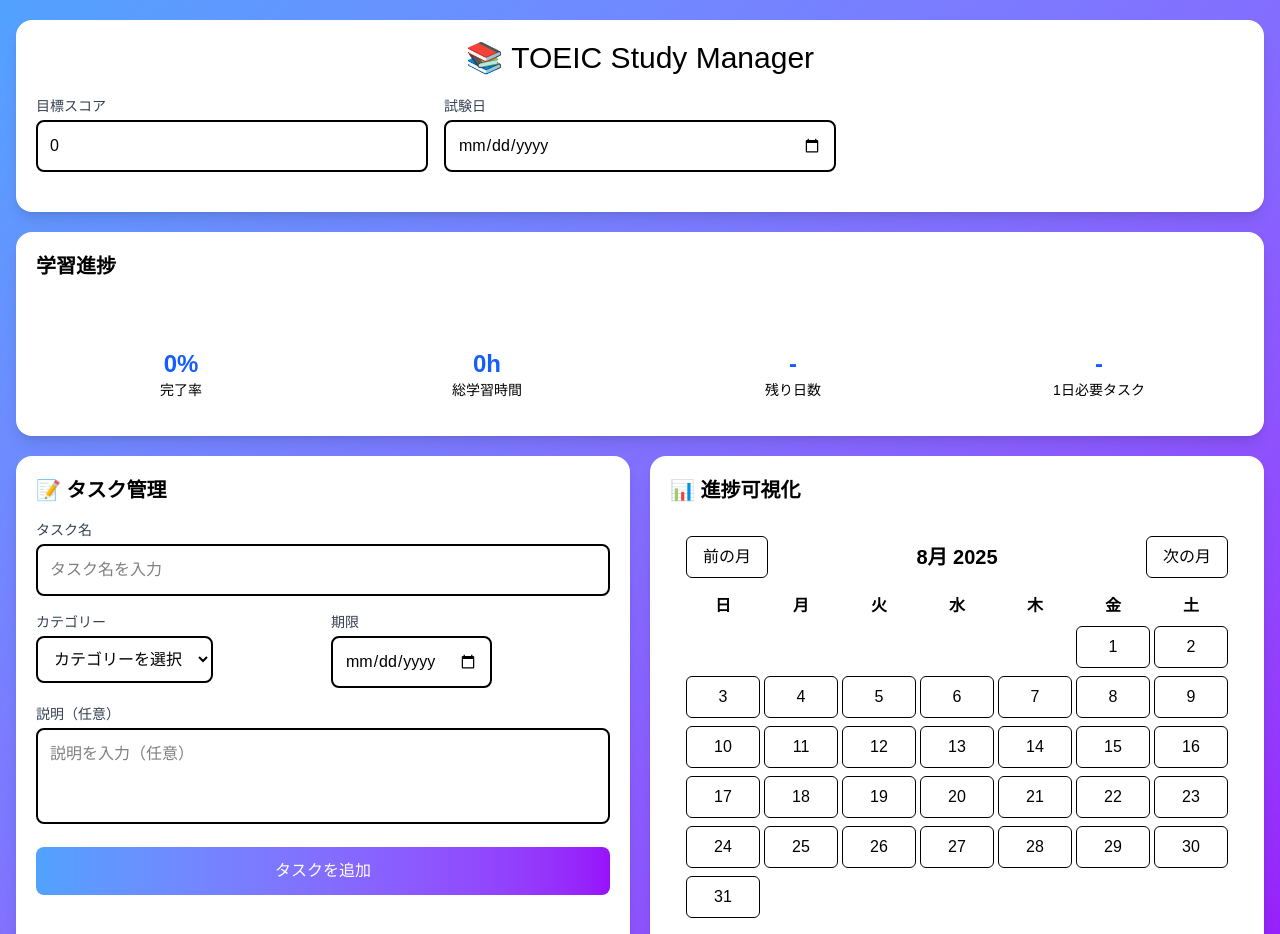
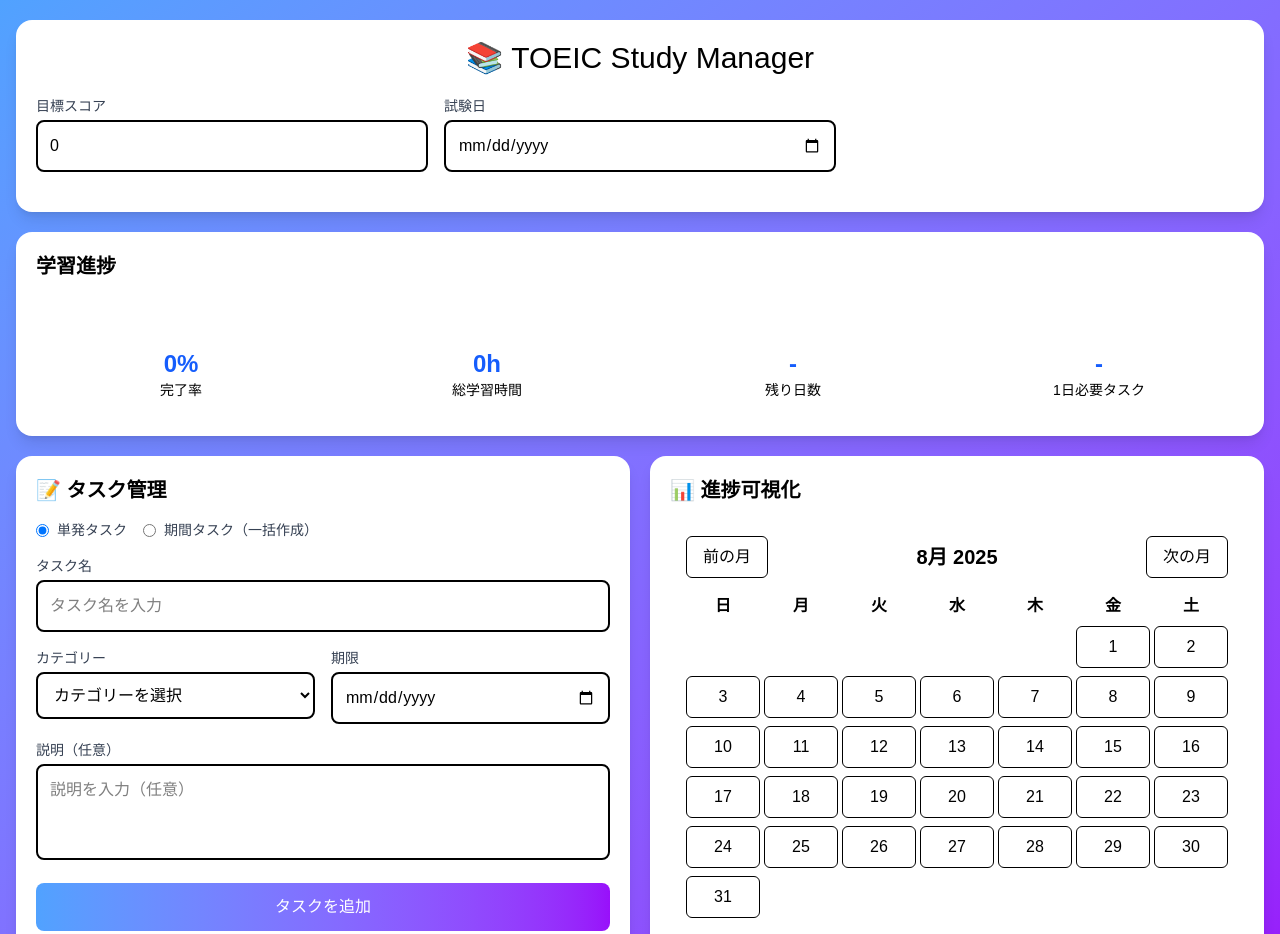
Before and after one commit to hiro-mu/toeic-study-manager, a Next.js app: page / in a window 1280 px wide. Shown: the top 934 px of the page. Built offline with nearby package versions, Linux system fonts and the light colour scheme.

Commit message:
期間範囲でのタスク一括作成機能

```diff
--- a/src/app/page.tsx
+++ b/src/app/page.tsx
@@ -157,6 +157,17 @@
             };
             setUncompletedTasks([...uncompletedTasks, newTask]);
             localStorage.setItem('toeicTasks', JSON.stringify([...uncompletedTasks, newTask]));
+          }}
+          onAddBulkTasks={(tasksData) => {
+            const newTasks: Task[] = tasksData.map((taskData, index) => ({
+              id: Date.now() + index,
+              ...taskData,
+              completed: false,
+              createdAt: new Date().toISOString(),
+            }));
+            const updatedTasks = [...uncompletedTasks, ...newTasks];
+            setUncompletedTasks(updatedTasks);
+            localStorage.setItem('toeicTasks', JSON.stringify(updatedTasks));
           }} />
           <TaskList
             tasks={uncompletedTasks}
--- a/src/components/TaskForm.tsx
+++ b/src/components/TaskForm.tsx
@@ -9,22 +9,71 @@
     description: string;
     dueDate: string;
   }) => void;
+  onAddBulkTasks: (tasks: {
+    title: string;
+    category: string;
+    description: string;
+    dueDate: string;
+  }[]) => void;
 }
 
-export default function TaskForm({ onAddTask }: TaskFormProps) {
+export default function TaskForm({ onAddTask, onAddBulkTasks }: TaskFormProps) {
   const [title, setTitle] = useState('');
   const [category, setCategory] = useState('other');
   const [description, setDescription] = useState('');
   const [dueDate, setDueDate] = useState('');
+  const [isRangeMode, setIsRangeMode] = useState(false);
+  const [startDate, setStartDate] = useState('');
+  const [endDate, setEndDate] = useState('');
   const [error, setError] = useState('');
+
+  const generateDateRange = (start: string, end: string): string[] => {
+    const dates: string[] = [];
+    const startDate = new Date(start);
+    const endDate = new Date(end);
+
+    const currentDate = new Date(startDate);
+    while (currentDate <= endDate) {
+      dates.push(currentDate.toISOString().split('T')[0]);
+      currentDate.setDate(currentDate.getDate() + 1);
+    }
+
+    return dates;
+  };
 
   const handleSubmit = (e: React.FormEvent) => {
     e.preventDefault();
-    if (!title || !dueDate) {
-      setError('タイトルと期限は必須です');
+
+    if (!title) {
+      setError('タイトルは必須です');
       return;
     }
-    setError('');
+
+    if (isRangeMode) {
+      if (!startDate || !endDate) {
+        setError('開始日と終了日は必須です');
+        return;
+      }
+
+      if (new Date(startDate) > new Date(endDate)) {
+        setError('開始日は終了日より前の日付を選択してください');
+        return;
+      }
+
+      const dateRange = generateDateRange(startDate, endDate);
+      const bulkTasks = dateRange.map(date => ({
+        title,
+        category,
+        description,
+        dueDate: date,
+      }));
+
+      onAddBulkTasks(bulkTasks);
+    } else {
+      if (!dueDate) {
+        setError('期限は必須です');
+        return;
+      }
 
       onAddTask({
         title,
@@ -32,16 +81,46 @@
         description,
         dueDate,
       });
+    }
+
+    setError('');
+
 
     // フォームをリセット
     setTitle('');
     setCategory('other');
     setDescription('');
     setDueDate('');
+    setStartDate('');
+    setEndDate('');
   };
 
   return (
-    <form onSubmit={handleSubmit} className="space-y-4 mb-6">
+    <div className="space-y-4 mb-6">
+      <div className="flex items-center space-x-4 mb-4">
+        <label className="flex items-center">
+          <input
+            type="radio"
+            name="taskMode"
+            checked={!isRangeMode}
+            onChange={() => setIsRangeMode(false)}
+            className="mr-2"
+          />
+          <span className="text-sm font-medium text-gray-700">単発タスク</span>
+        </label>
+        <label className="flex items-center">
+          <input
+            type="radio"
+            name="taskMode"
+            checked={isRangeMode}
+            onChange={() => setIsRangeMode(true)}
+            className="mr-2"
+          />
+          <span className="text-sm font-medium text-gray-700">期間タスク（一括作成）</span>
+        </label>
+      </div>
+
+      <form onSubmit={handleSubmit} className="space-y-4">
       {error && (
         <div role="alert" className="bg-red-100 border border-red-400 text-red-700 px-4 py-3 rounded relative">
           {error}
@@ -64,7 +143,7 @@
         />
       </div>
 
-      <div className="grid grid-cols-1 md:grid-cols-2 gap-4">
+      <div className={`grid grid-cols-1 ${isRangeMode ? 'md:grid-cols-1' : 'md:grid-cols-2'} gap-4`}>
         <div>
           <label htmlFor="taskCategory" className="block text-sm font-medium text-gray-700 mb-1">
             カテゴリー
@@ -73,7 +152,7 @@
             id="taskCategory"
             value={category}
             onChange={(e) => setCategory(e.target.value)}
-            className="p-3 border-2 border-black-200 rounded-lg text-base text-black"
+            className="w-full p-3 border-2 border-black-200 rounded-lg text-base text-black"
           >
             <option value="other">カテゴリーを選択</option>
             <option value="listening">リスニング</option>
@@ -83,6 +162,7 @@
           </select>
         </div>
 
+        {!isRangeMode ? (
           <div>
             <label htmlFor="taskDueDate" className="block text-sm font-medium text-gray-700 mb-1">
               期限
@@ -95,9 +175,43 @@
                 setDueDate(e.target.value);
                 setError('');
               }}
-            className="p-3 border-2 border-black-200 rounded-lg text-base text-black"
+              className="w-full p-3 border-2 border-black-200 rounded-lg text-base text-black"
             />
           </div>
+        ) : (
+          <div className="grid grid-cols-1 md:grid-cols-2 gap-4">
+            <div>
+              <label htmlFor="startDate" className="block text-sm font-medium text-gray-700 mb-1">
+                開始日
+              </label>
+              <input
+                id="startDate"
+                type="date"
+                value={startDate}
+                onChange={(e) => {
+                  setStartDate(e.target.value);
+                  setError('');
+                }}
+                className="w-full p-3 border-2 border-black-200 rounded-lg text-base text-black"
+              />
+            </div>
+            <div>
+              <label htmlFor="endDate" className="block text-sm font-medium text-gray-700 mb-1">
+                終了日
+              </label>
+              <input
+                id="endDate"
+                type="date"
+                value={endDate}
+                onChange={(e) => {
+                  setEndDate(e.target.value);
+                  setError('');
+                }}
+                className="w-full p-3 border-2 border-black-200 rounded-lg text-base text-black"
+              />
+            </div>
+          </div>
+        )}
       </div>
 
       <div>
@@ -111,17 +225,27 @@
             setDescription(e.target.value);
             setError('');
           }}
-          placeholder="説明を入力（任意）"
+          placeholder={isRangeMode ? "説明を入力（任意）- 各日のタスクに共通で適用されます" : "説明を入力（任意）"}
           className="w-full p-3 border-2 border-black-200 rounded-lg text-base h-24 resize-none text-black"
         />
       </div>
+
+      {isRangeMode && startDate && endDate && new Date(startDate) <= new Date(endDate) && (
+        <div className="bg-blue-50 border border-blue-200 rounded-lg p-3">
+          <p className="text-sm text-blue-700">
+            📅 {new Date(startDate).toLocaleDateString('ja-JP')} から {new Date(endDate).toLocaleDateString('ja-JP')} まで、
+            <strong>{Math.ceil((new Date(endDate).getTime() - new Date(startDate).getTime()) / (1000 * 60 * 60 * 24)) + 1}個</strong>のタスクが作成されます
+          </p>
+        </div>
+      )}
 
       <button
         type="submit"
         className="w-full bg-gradient-to-r from-blue-400 to-purple-600 text-white px-5 py-3 rounded-lg hover:opacity-90"
       >
-        タスクを追加
+        {isRangeMode ? 'タスクを一括作成' : 'タスクを追加'}
       </button>
       </form>
+    </div>
   );
 }
```
Lines whose indentation alone changed are shown as unchanged.
